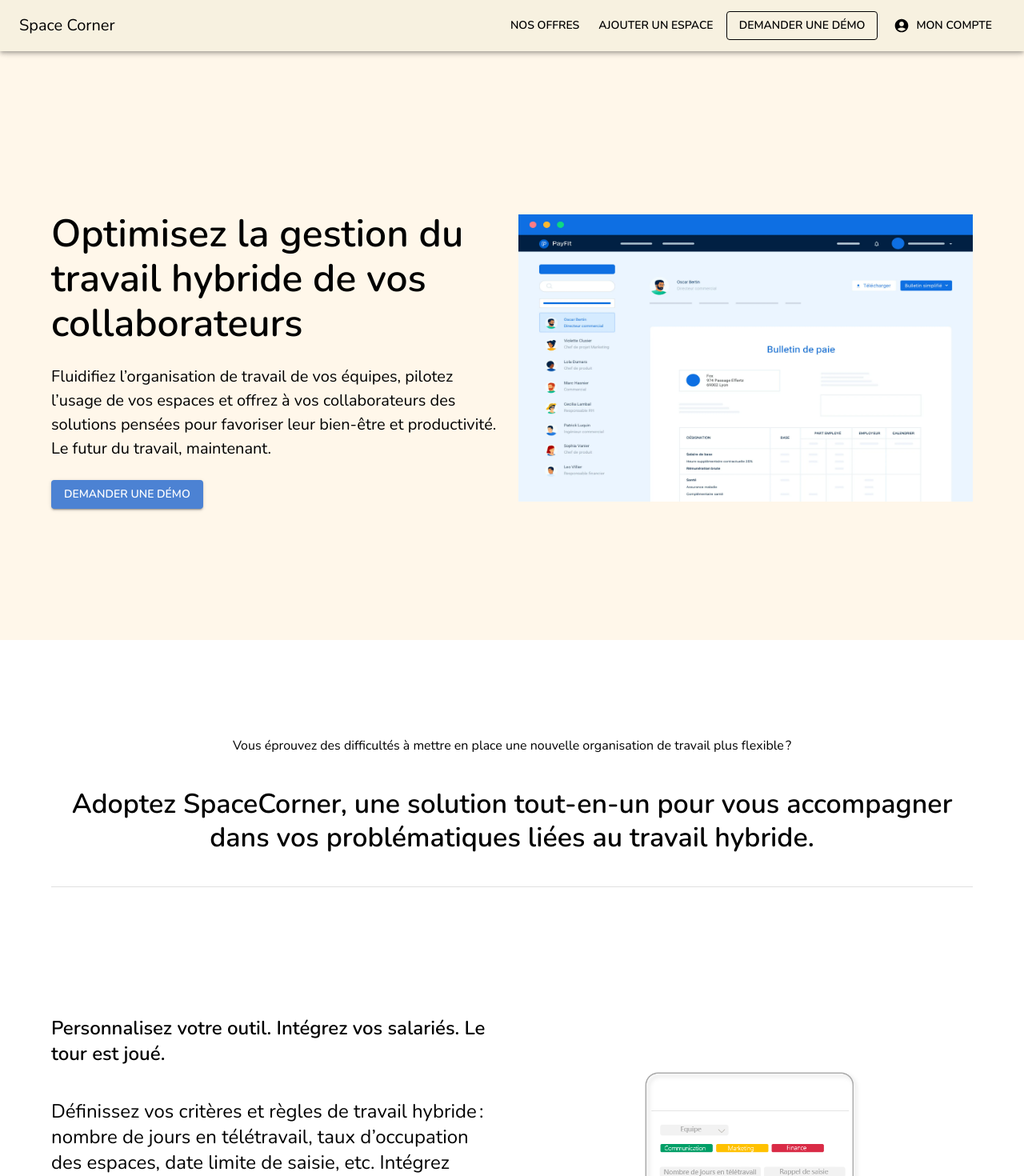
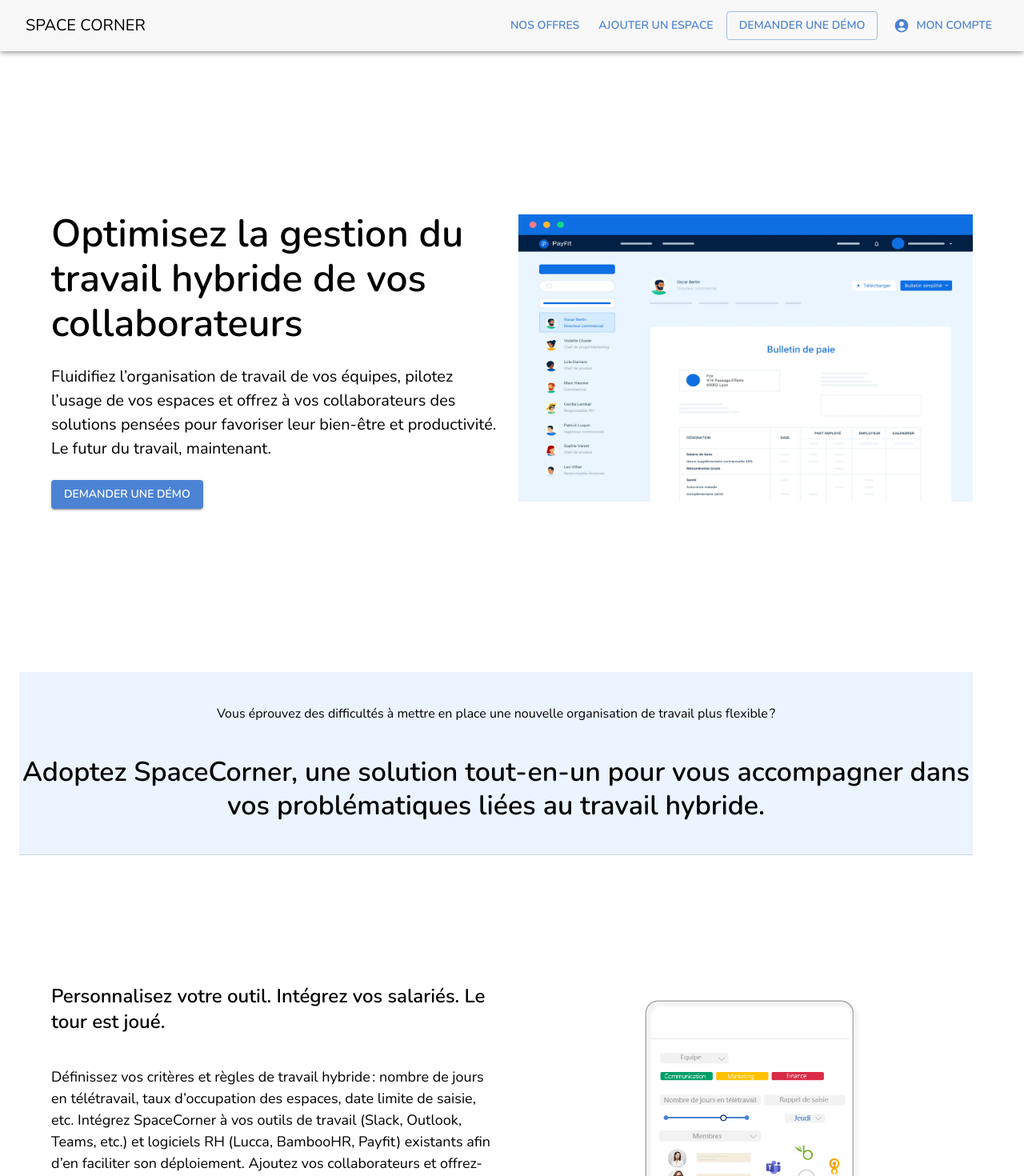
Before and after one commit to WBPierre/Ceercle, a React (Create React App) app in the folder frontend/: page / in a window 1280 px wide. Shown: the top 1470 px of the page at 80% size. Built offline with nearby package versions, Linux system fonts and the light colour scheme.

Commit message:
Adding animation and fixing design

```diff
--- a/frontend/src/assets/styles/themes/DarkTheme.js
+++ b/frontend/src/assets/styles/themes/DarkTheme.js
@@ -15,7 +15,7 @@ const theme = createTheme({
             main: '#60B56D'
         },
         info: {
-            main: '#69D0DB'
+            main: '#ebf4ff'
         },
         error: {
             main: '#DE5959'
@@ -33,8 +33,8 @@ const theme = createTheme({
             main: '#474C55'
         },
         background: {
-            paper: '#FFF7EA',
-            default: '#F7F1E0'
+            paper: '#F8F8F8',
+            default: '#FFF'
         },
         text:{
             primary: '#000'
--- a/frontend/src/components/containers/home/DescriptionList.js
+++ b/frontend/src/components/containers/home/DescriptionList.js
@@ -9,15 +9,22 @@ import Desc3 from "../../../assets/images/home/desc3.PNG";
 import Desc4 from "../../../assets/images/home/desc4.PNG";
 import GridModule from "./GridModule";
 import Container from "@mui/material/Container";
+import {Fade, useTheme} from "@mui/material";
+import {useRef} from "react";
+import ObserverViewPort from "../../functions/ObserverViewPort";
+import FadeInElement from "../../molecules/generic/FadeInElement";
 
 
 function DescriptionList({props}){
     const { t } = useTranslation();
+    const theme = useTheme();
+
 
     return(
         <Container>
             <GridModule direction="column">
-                <Grid item>
+                <FadeInElement>
+                <Grid item style={{backgroundColor: theme.palette.info.main}}>
                     <Grid container spacing={5} direction="column">
                         <Grid item>
                             <Typography variant="body1" align="center">
@@ -34,8 +41,9 @@ function DescriptionList({props}){
                         </Grid>
                     </Grid>
                 </Grid>
+                </FadeInElement>
                 <Grid item>
-                    <DescriptionElement align="left" title={ t('home:description_list.title_element_1')} image={Desc1} buttonText={ t("generic:more") } text={ t('home:description_list.content_element_1')} />
+                    <DescriptionElement align="left" title={ t('home:description_list.title_element_1')} image={Desc1} buttonText={ t("generic:more") } text={ t('home:description_list.content_element_1')}/>
                     <DescriptionElement align="right" title={ t('home:description_list.title_element_2')} image={Desc2} buttonText={ t("generic:more") } text={ t('home:description_list.content_element_2')} />
                     <DescriptionElement align="left" title={ t('home:description_list.title_element_3')} image={Desc3} buttonText={ t("generic:more") } text={ t('home:description_list.content_element_3')} />
                     <DescriptionElement align="right" title={ t('home:description_list.title_element_4')} image={Desc4} buttonText={ t("generic:more") } text={ t('home:description_list.content_element_4')} />
--- a/frontend/src/components/containers/navbar/NavBar.js
+++ b/frontend/src/components/containers/navbar/NavBar.js
@@ -15,7 +15,7 @@ import {useTheme} from "@mui/material";
 import {useTranslation} from "react-i18next";
 import DialogGeneric from '../generic/DialogGeneric';
 import DialogLogin from '../../molecules/navbar/DialogLogin';
-import {Link} from "react-router-dom";
+import {Link, useNavigate} from "react-router-dom";
 
 const options = ['Français', 'English'];
 
@@ -24,6 +24,7 @@ export default function NavBar(props) {
     // Overall const
     const { t } = useTranslation();
     const theme = useTheme();
+    let navigate = useNavigate();
 
 
     // For mobile
@@ -53,13 +54,13 @@ export default function NavBar(props) {
             onClose={handleMobileMenuClose}
         >
             <MenuItem>
-                <Button variant="text" color="inherit" size="medium" style={{fontWeight: 600}}>{ t('navbar:offers')}</Button>
+                <Button onClick={() => navigate('/offers')} variant="text" color="inherit" size="medium" style={{fontWeight: 600}}>{ t('navbar:offers')}</Button>
             </MenuItem>
             <MenuItem>
-                <Button variant="text" color="inherit" size="medium" style={{fontWeight: 600}}>{ t('navbar:add_coworking')}</Button>
+                <Button onClick={() => navigate('/demo/space')} variant="text" color="inherit" size="medium" style={{fontWeight: 600}}>{ t('navbar:add_coworking')}</Button>
             </MenuItem>
             <MenuItem>
-                <Button variant="outlined" color="inherit" size="medium" style={{fontWeight: 600}}>{ t('generic:demo')}</Button>
+                <Button onClick={() => navigate('/demo/company')} variant="outlined" color="inherit" size="medium" style={{fontWeight: 600}}>{ t('generic:demo')}</Button>
             </MenuItem>
             <MenuItem>
                 <Button variant="container"
@@ -92,7 +93,7 @@ export default function NavBar(props) {
     return (
 
         <Box sx={{ flexGrow: 1 }}>
-            <AppBar position="fixed" style={{zIndex: theme.zIndex.appBar, backgroundColor: theme.palette.background.default}}>
+            <AppBar position="fixed" style={{zIndex: theme.zIndex.appBar, backgroundColor: theme.palette.background.paper}}>
                 <Toolbar>
 
                     <DialogGeneric openState={dialog_open} onClose={createProfileClose} title={ t('navbar:create_profile_dialog.title') }>
@@ -101,6 +102,7 @@ export default function NavBar(props) {
 
                     <Grid container alignItems="center">
                         <Grid item md={3}>
+                            <Button variant="text" onClick={() => navigate('/')}>
                                 <Typography
                                     variant="h6"
                                     noWrap
@@ -109,22 +111,19 @@ export default function NavBar(props) {
                                 >
                                     { t('navbar:company_name')}
                                 </Typography>
+                            </Button>
                         </Grid>
                         <Grid item md={9}>
                             <Box sx={{ display: { xs: 'none', sm:'none', md: 'flex' } }}>
                                 <Grid container spacing={1} direction="row" justifyContent="flex-end" alignItems="center">
                                     <Grid item>
-                                        <Button variant="text" size="medium" style={{fontWeight: 600, color: theme.palette.text.primary}}>{ t('navbar:offers')}</Button>
+                                        <Button onClick={() => navigate('/offers')} variant="text" size="medium" style={{fontWeight: 600, color: theme.palette.primary.main}}>{ t('navbar:offers')}</Button>
                                     </Grid>
                                     <Grid item>
-                                        <Link to="/demo/space">
-                                            <Button variant="text" color="inherit" size="medium" style={{fontWeight: 600, color: theme.palette.text.primary}}>{ t('navbar:add_coworking')}</Button>
-                                        </Link>
+                                        <Button onClick={() => navigate('/demo/space')} variant="text" color="inherit" size="medium" style={{fontWeight: 600, color: theme.palette.primary.main}}>{ t('navbar:add_coworking')}</Button>
                                     </Grid>
                                     <Grid item>
-                                        <Link to="/demo/company">
-                                            <Button variant="outlined" color="inherit" size="medium" style={{fontWeight: 600, color: theme.palette.text.primary}}>{ t('generic:demo')}</Button>
-                                        </Link>
+                                        <Button onClick={() => navigate('/demo/company')} variant="outlined" size="medium" style={{fontWeight: 600, color: theme.palette.primary.main}}>{ t('generic:demo')}</Button>
                                     </Grid>
                                     <Grid item>
                                         <Button variant="container"
@@ -132,7 +131,7 @@ export default function NavBar(props) {
                                                 edge="end"
                                                 aria-label="account of current user"
                                                 onClick={createProfileOpen}
-                                                style={{color: theme.palette.text.primary}}
+                                                style={{color: theme.palette.primary.main}}
                                         >
                                             { t('navbar:my_account')}
                                         </Button>
--- /dev/null
+++ b/frontend/src/components/functions/ObserverViewPort.js
@@ -0,0 +1,18 @@
+import {useEffect, useState} from "react";
+
+export default function ObserverViewPort(ref) {
+
+    const [isIntersecting, setIntersecting] = useState(false)
+
+    const observer = new IntersectionObserver(
+        ([entry]) => setIntersecting(entry.isIntersecting)
+    )
+
+    useEffect(() => {
+        observer.observe(ref.current)
+        // Remove the observer as soon as the component is unmounted
+        return () => { observer.disconnect() }
+    }, [])
+
+    return isIntersecting
+}
--- /dev/null
+++ b/frontend/src/components/molecules/generic/FadeInElement.js
@@ -0,0 +1,17 @@
+import {Fade} from "@mui/material";
+import {useRef} from "react";
+import ObserverViewPort from "../../functions/ObserverViewPort";
+
+function FadeInElement(props){
+    const containerRef = useRef()
+    const isVisible = ObserverViewPort(containerRef)
+    return(
+        <div ref={containerRef}>
+            <Fade in={isVisible} timeout={1000}>
+                {props.children}
+            </Fade>
+        </div>
+    )
+}
+
+export default FadeInElement;
--- a/frontend/src/components/molecules/home/DescriptionElement.js
+++ b/frontend/src/components/molecules/home/DescriptionElement.js
@@ -2,6 +2,8 @@ import Grid from "@mui/material/Grid";
 import Typography from "@mui/material/Typography"
 import {useEffect, useRef, useState} from "react";
 import Button from "@mui/material/Button";
+import ObserverViewPort from "../../functions/ObserverViewPort";
+import {Fade} from "@mui/material";
 
 function DescriptionElement(props){
     const [height, setHeight] = useState(0);
@@ -22,7 +24,7 @@ function DescriptionElement(props){
                             </Typography>
                         </Grid>
                         <Grid item>
-                            <Typography variant="h5">
+                            <Typography variant="body1" fontSize={18}>
                                 {props.text}
                             </Typography>
                         </Grid>
@@ -50,7 +52,7 @@ function DescriptionElement(props){
                         </Typography>
                     </Grid>
                     <Grid item>
-                        <Typography variant="h5">
+                        <Typography variant="body1" fontSize={18}>
                             {props.text}
                         </Typography>
                     </Grid>
--- a/frontend/src/views/Demo.js
+++ b/frontend/src/views/Demo.js
@@ -1,45 +1,32 @@
-import logo from './../logo.svg';
 import {useTranslation} from "react-i18next";
 import Button from '@mui/material/Button';
 import NavBar from "./../components/containers/navbar/NavBar"
 import Container from "@mui/material/Container";
 import Grid from "@mui/material/Grid";
 import Typography from "@mui/material/Typography"
-import HomeImage from "../assets/images/home/homeIntro.png"
-import Box from "@mui/material/Box";
-import DescriptionList from "../components/containers/home/DescriptionList";
 import {useEffect, useRef, useState} from "react";
 import Divider from "@mui/material/Divider";
-import SCValueList from "../components/containers/home/SCValueList";
-import UserInterfaceList from "../components/containers/home/UserInterfaceList";
 import Footer from "../components/containers/footer/Footer";
 import TypingEffect from "../components/molecules/home/TypingEffect";
 import {
     Card,
-    CardContent, CardHeader,
+    CardContent,
     List,
     ListItem,
-    ListItemButton,
     ListItemIcon,
     ListItemText, Tab, Tabs,
     TextField,
     useTheme
 } from "@mui/material";
 import {useParams} from "react-router-dom";
-import InboxIcon from '@mui/icons-material/Inbox';
 import {CheckCircle} from "@mui/icons-material";
 
 function Demo(){
     const { t } = useTranslation();
     const theme = useTheme();
-    const [height, setHeight] = useState(0);
     const textRef = useRef(null);
     let params = useParams();
     const [value, setValue] = useState(0);
-
-    useEffect( () => {
-        setHeight(textRef.current.clientHeight);
-    }, []);
 
     useEffect( () => {
         if(params.type === "space"){
--- a/frontend/src/views/Home.js
+++ b/frontend/src/views/Home.js
@@ -1,4 +1,3 @@
-import logo from './../logo.svg';
 import {useTranslation} from "react-i18next";
 import Button from '@mui/material/Button';
 import NavBar from "./../components/containers/navbar/NavBar"
@@ -6,16 +5,14 @@ import Container from "@mui/material/Container";
 import Grid from "@mui/material/Grid";
 import Typography from "@mui/material/Typography"
 import HomeImage from "../assets/images/home/homeIntro.png"
-import Box from "@mui/material/Box";
 import DescriptionList from "../components/containers/home/DescriptionList";
 import {useEffect, useRef, useState} from "react";
-import Divider from "@mui/material/Divider";
 import SCValueList from "../components/containers/home/SCValueList";
 import Demo from "../components/molecules/home/Demo";
 import UserInterfaceList from "../components/containers/home/UserInterfaceList";
 import Footer from "../components/containers/footer/Footer";
 import TypingEffect from "../components/molecules/home/TypingEffect";
-import {useTheme} from "@mui/material";
+import {Fade, useTheme} from "@mui/material";
 
 function Home(){
     const { t } = useTranslation();
@@ -27,11 +24,11 @@ function Home(){
         setHeight(textRef.current.clientHeight);
     }, []);
 
-    var test = "test"
     return(
         <Container maxWidth={false} disableGutters={true}>
             <NavBar/>
-            <div style={{backgroundColor: theme.palette.background.paper}}>
+            <div style={{backgroundColor: theme.palette.background.default}}>
+                <Fade in={true} timeout={1000}>
                     <Container style={{minHeight:'100vh', display:'flex', paddingTop: 100}}>
                         <Grid container spacing={2} style={{flex:1}} direction="row" justifyContent="center" alignItems="center">
                             <Grid item xs={12} md={6} ref={textRef}>
@@ -56,6 +53,7 @@ function Home(){
                             </Grid>
                         </Grid>
                     </Container>
+                </Fade>
             </div>
             <DescriptionList/>
             <SCValueList/>
```
Lines whose indentation alone changed are shown as unchanged.
